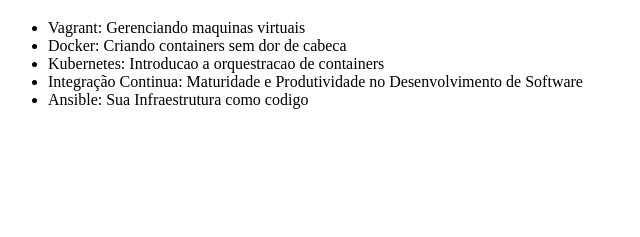
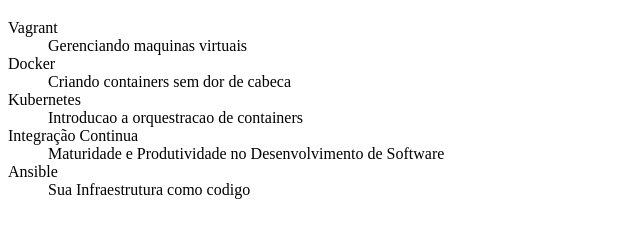
Before and after one commit to rocksempu/shinra, a plain HTML site: page index.html in a window 1280 px wide. Shown: the part 61-298 px from the top of the page, without its empty margins (0-640 px from the left). Drawn offline with Linux system fonts and the light colour scheme.

Commit message:
Trocando UL por DL e Separando os titulos

```diff
--- a/index.html
+++ b/index.html
@@ -7,12 +7,21 @@
 <body>
     <h1>Cursos de Devops</h1>
 
-    <ul>
-        <li>Vagrant: Gerenciando maquinas virtuais</li>
-        <li>Docker: Criando containers sem dor de cabeca</li>
-	<li>Kubernetes: Introducao a orquestracao de containers</li>
-        <li>Integração Continua: Maturidade e Produtividade no Desenvolvimento de Software</li>
-        <li>Ansible: Sua Infraestrutura como codigo</li>
-    </ul>
+    <dl>
+	<dt>Vagrant</dt>
+        <dd>Gerenciando maquinas virtuais</dd>
+
+	<dt>Docker</dt>
+        <dd>Criando containers sem dor de cabeca</dd>
+
+	<dt>Kubernetes</dt>
+	<dd>Introducao a orquestracao de containers</dd>
+
+	<dt>Integração Continua</dt>
+        <dd>Maturidade e Produtividade no Desenvolvimento de Software</dd>
+
+	<dt>Ansible</dt>
+        <dd>Sua Infraestrutura como codigo</dd>
+    </dl>
 </body>
 </html>
```
